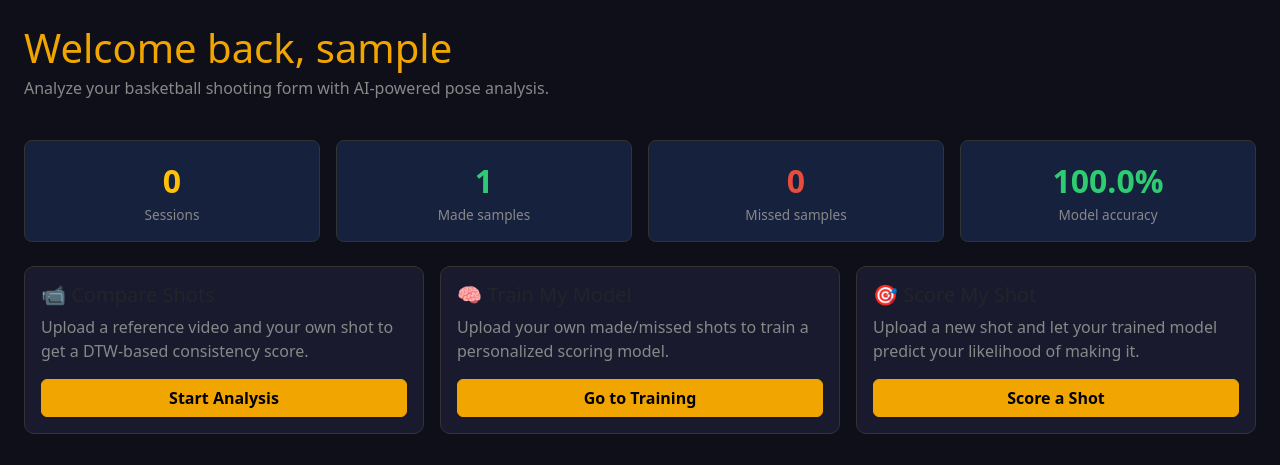
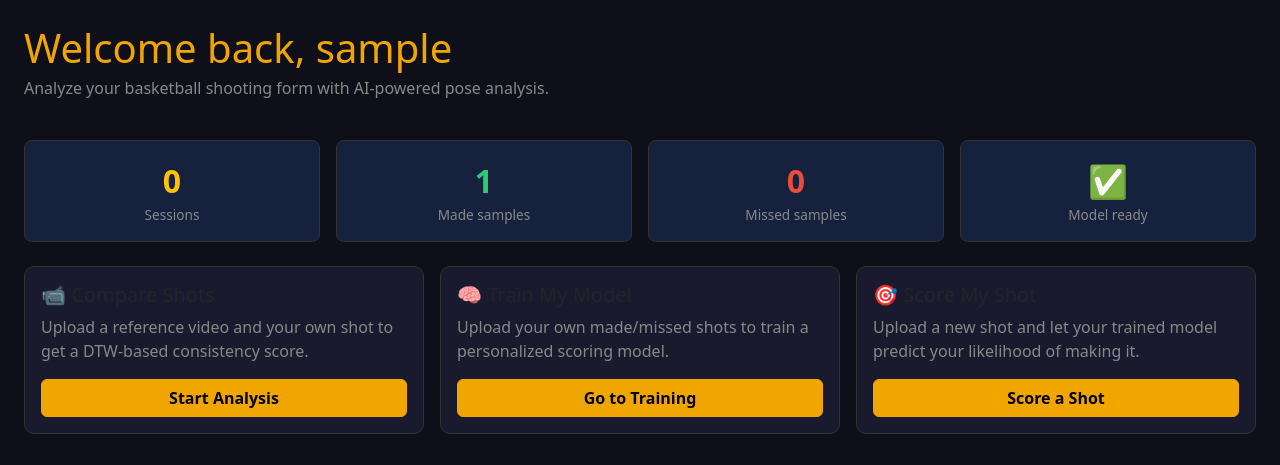
Before and after one commit to jw173-glitch/basketball_app, a Django app: page / in a window 1280 px wide. Shown: the part 57-522 px from the top of the page. Run offline with Django 4.2, Linux system fonts and the light colour scheme; a user stored in the database is signed in; tables that the repository leaves empty hold one stand-in row (values such as "Sample post"); data that the repository does not hold is empty; some libraries are stand-ins or nearby versions.

Commit message:
feat: Update model accuracy display to indicate readiness status

```diff
--- a/shot_analyzer/templates/shot_analyzer/home.html
+++ b/shot_analyzer/templates/shot_analyzer/home.html
@@ -32,8 +32,8 @@
   <div class="col-6 col-md-3">
     <div class="stat-box">
       {% if personal_model.is_trained %}
-        <div class="stat-value" style="color:#2ECC71;">{{ personal_model.accuracy_pct }}%</div>
-        <div class="stat-label">Model accuracy</div>
+        <div class="stat-value" style="color:#2ECC71;">✅</div>
+        <div class="stat-label">Model ready</div>
       {% else %}
         <div class="stat-value text-muted">—</div>
         <div class="stat-label">Model not trained</div>
```
Also changed, not shown: 1 other file.
